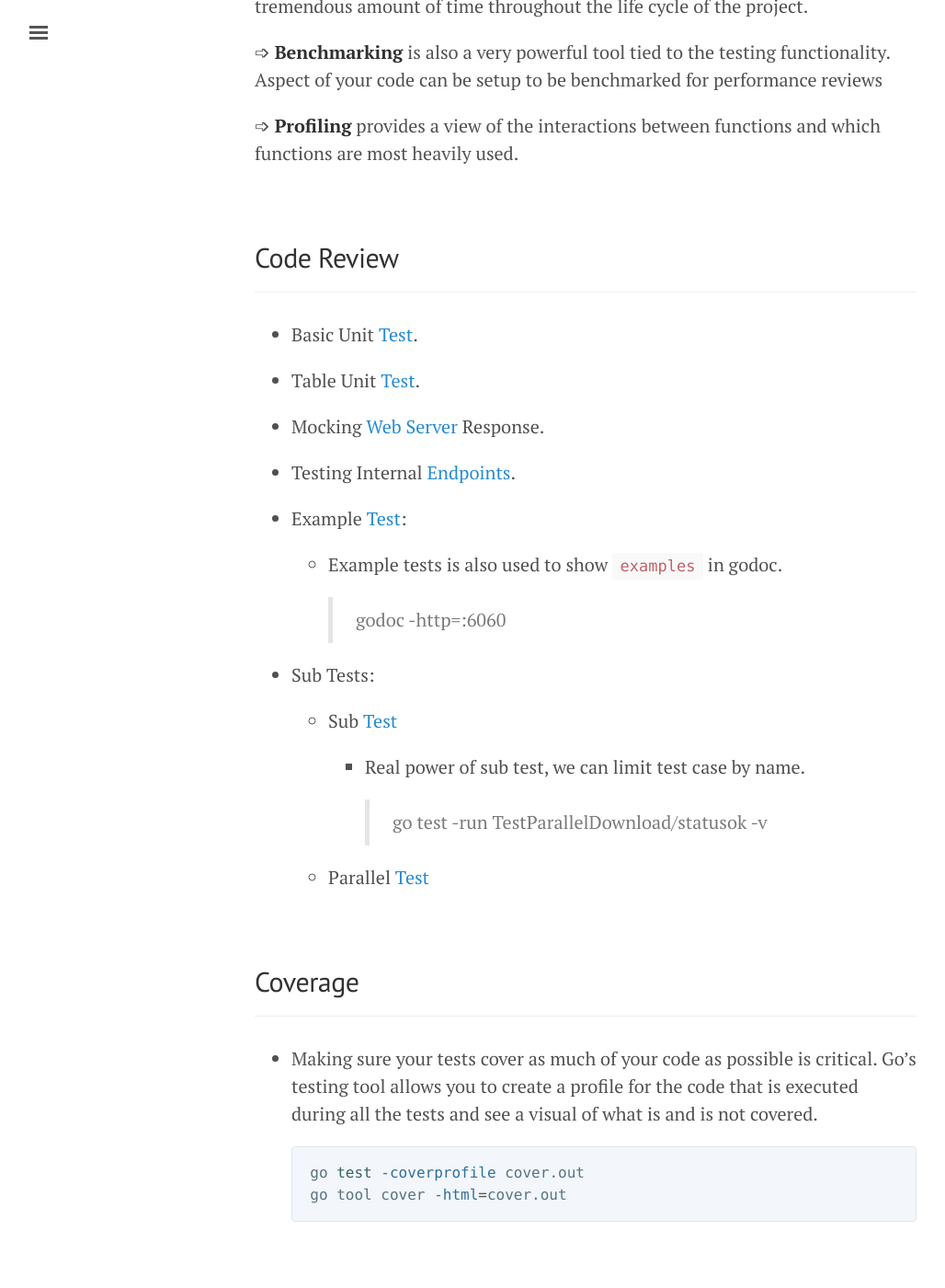
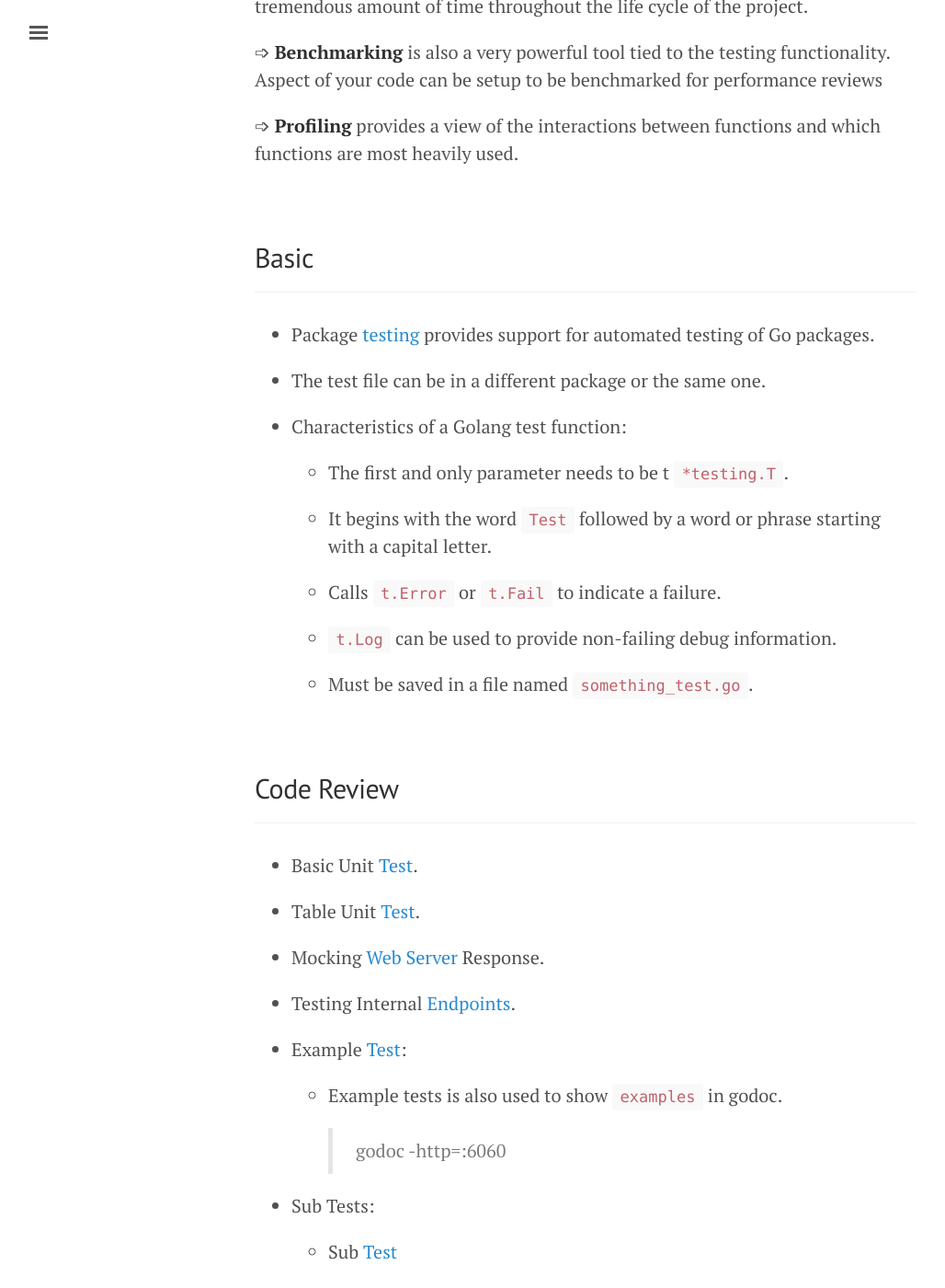
Before and after one commit to SGKutty/go, a Jekyll site: the page built from lessons/lesson-14.md, in a window 1280 px wide and 1400 px high, scrolled down 312 px. Shown: the whole window at 92% size, without its empty margins (3-1031 px from the left). Built offline with Jekyll 4.4.1, drawn with Linux system fonts in a browser that asks for light colours; some of the changed text lies outside the part shown.

Commit message:
Golang Test

````diff
--- a/lessons/lesson-14.md
+++ b/lessons/lesson-14.md
@@ -9,6 +9,27 @@ title: 14 - Testing
 ➩ **Benchmarking** is also a very powerful tool tied to the testing functionality. Aspect of your code can be setup to be benchmarked for performance reviews
 
 ➩ **Profiling** provides a view of the interactions between functions and which functions are most heavily used.
+
+&nbsp;
+
+## Basic
+***
+
+* Package <a href="https://golang.org/pkg/testing/">testing</a> provides support for automated testing of Go packages.
+
+* The test file can be in a different package or the same one.
+
+* Characteristics of a Golang test function:
+
+    * The first and only parameter needs to be t `*testing.T`.
+
+    * It begins with the word `Test` followed by a word or phrase starting with a capital letter.
+
+    * Calls `t.Error` or `t.Fail` to indicate a failure.
+
+    * `t.Log` can be used to provide non-failing debug information.
+
+    * Must be saved in a file named `something_test.go`.
 
 &nbsp;
 
@@ -41,6 +62,21 @@ title: 14 - Testing
 
 &nbsp;
 
+## Run Test
+***
+
+*  It is intended to be used in concert with the `go test` command, which automates execution of any function of the form:
+
+    ```golang
+        func TestXxx(*testing.T)
+    ```
+
+* `go test -v` for robusticity
+
+* We can run specific test function by using `go test -run TestXxx`.
+
+&nbsp;
+
 ## Coverage
 ***
 
````
